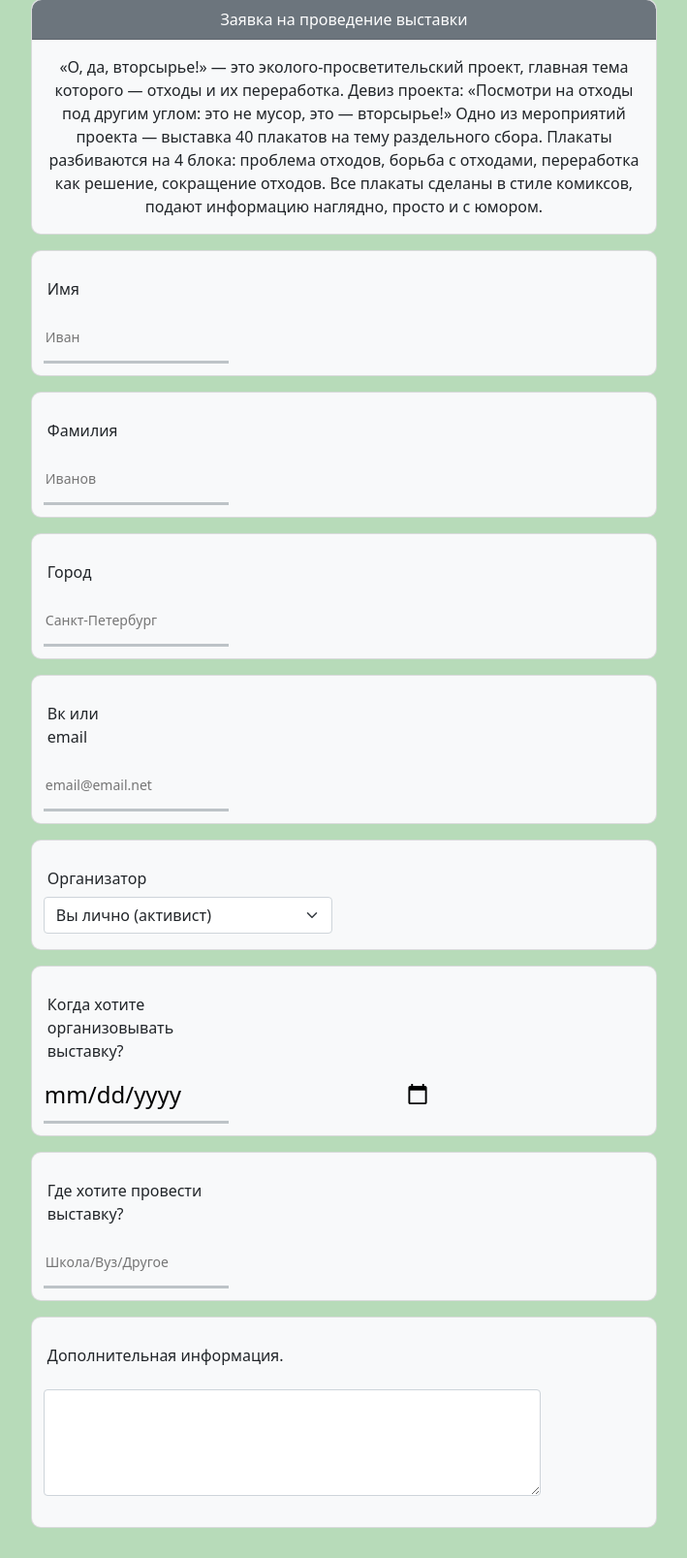
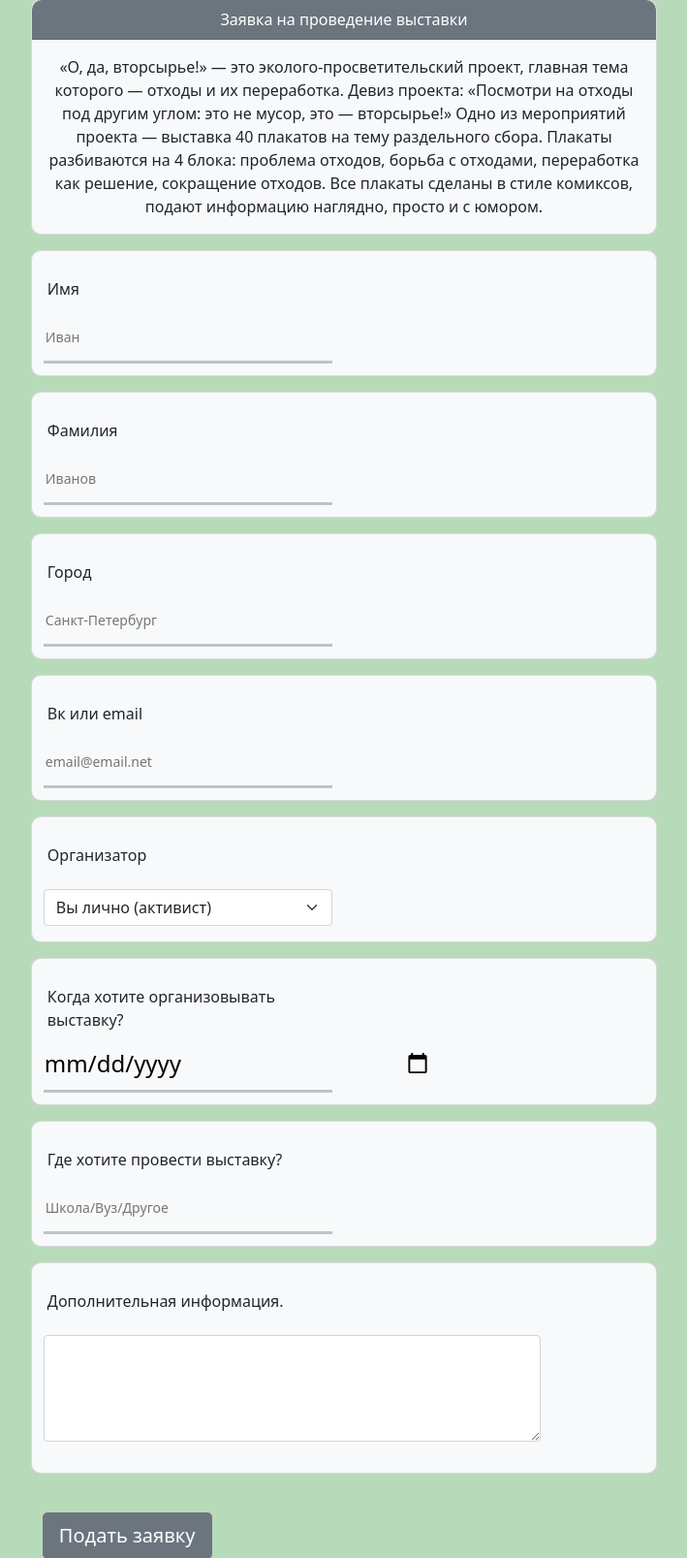
Before and after one commit to StGrail/goodhack, a Django app: page /exhibition_application_form in a window 1280 px wide. Shown: the part 246-1853 px from the top of the page at 97% size, without its empty margins (273-982 px from the left). Run offline with Django 3.2, Linux system fonts and the light colour scheme; style sheets or scripts are compiled from the project's sources; some libraries are stand-ins or nearby versions.

Commit message:
Small fix for forms

```diff
--- a/application_forms/templates/application_forms/exhibition_form.html
+++ b/application_forms/templates/application_forms/exhibition_form.html
@@ -32,13 +32,13 @@
     <div class="row justify-content-center">
         <div class="card col-lg-7 bg-light mb-3" style="border-radius: 10px;">
             <div class="row justify-content-start">
-                <div class="col-md-4 my-3">
+                <div class="col-md-6 my-3">
                     <label for="name" class="col-sm-4 col-form-label mx-1 mt-1">Имя</label>
                     <div class="field">
                         <input name="name" type="text" class="form-input my-2" id="name" placeholder="Иван" required>
                         <div class="line my-1"></div>
                         <div class="invalid-tooltip mt-2">
-                            * Обязательное поле ,не менее четырех символов.
+                            * Обязательное поле. Минимум 3 символа.
                         </div>
                     </div>
                 </div>
@@ -49,14 +49,14 @@
     <div class="row justify-content-center">
         <div class="card col-lg-7 bg-light mb-3" style="border-radius: 10px;">
             <div class="row justify-content-start">
-                <div class="col-md-4 my-3">
+                <div class="col-md-6 my-3">
                     <label for="surname" class="col-sm-6 col-form-label mx-1 mt-1">Фамилия</label>
                     <div class="field">
                         <input name="surname" type="text" class="form-input my-2" id="surname" placeholder="Иванов"
                                required>
                         <div class="line my-1"></div>
                         <div class="invalid-tooltip mt-2">
-                            * Обязательное поле ,не менее четырех символов.
+                            * Обязательное поле. Минимум 3 символа.
                         </div>
                     </div>
                 </div>
@@ -67,14 +67,14 @@
     <div class="row justify-content-center">
         <div class="card col-lg-7 bg-light mb-3" style="border-radius: 10px;">
             <div class="row justify-content-start">
-                <div class="col-md-4 my-3">
+                <div class="col-md-6 my-3">
                     <label for="city" class="col-sm-4 col-form-label mx-1 mt-1">Город</label>
                     <div class="field">
                         <input name="city" type="text" class="form-input my-2" id="city" placeholder="Санкт-Петербург"
                                required>
                         <div class="line my-1"></div>
                         <div class="invalid-tooltip mt-2">
-                            * Обязательное поле ,не менее четырех символов.
+                            * Обязательное поле. Минимум 3 символа.
                         </div>
                     </div>
                 </div>
@@ -85,14 +85,14 @@
     <div class="row justify-content-center">
         <div class="card col-lg-7 bg-light mb-3" style="border-radius: 10px;">
             <div class="row justify-content-start">
-                <div class="col-md-4 my-3">
+                <div class="col-md-6 my-3">
                     <label for="vk/email" class="col-sm-6 col-form-label mx-1 mt-1">Вк или email</label>
                     <div class="field">
                         <input name="contacts" type="text" class="form-input my-2" id="vk/email"
                                placeholder="email@email.net" required>
                         <div class="line my-1"></div>
                         <div class="invalid-tooltip mt-2">
-                            * Обязательное поле ,неверный формат email.
+                            * Обязательное поле. Минимум 3 символа.
                         </div>
                     </div>
                 </div>
@@ -105,7 +105,7 @@
         <div class="card col-lg-7 bg-light mb-3" style="border-radius: 10px;">
             <div class="row justify-content-start">
                 <div class="col-md-6 my-3">
-                    <label for="who_is_organize" class="col-sm-6 col-form-label mx-1 mt-1">Организатор</label>
+                    <label for="who_is_organize" class="col-sm-6 col-form-label mx-1 mt-1 my-3">Организатор</label>
                     <div class="field">
                         <select name="who_is_organize" id="who_is_organize" class="form-select" required>
                             <option selected value="Активист">Вы лично (активист)</option>
@@ -124,14 +124,14 @@
     <div class="row justify-content-center">
         <div class="card col-lg-7 bg-light mb-3" style="border-radius: 10px;">
             <div class="row justify-content-start">
-                <div class="col-md-4 my-3">
+                <div class="col-md-6 my-3">
                     <label for="date" class="col-md-12 col-form-label mx-1 mt-1">Когда хотите организовывать
                         выставку?</label>
                     <div class="field">
                         <input name="date" type="date" class="form-input my-2" id="date" required>
                         <div class="line my-1"></div>
                         <div class="invalid-tooltip mt-2">
-                            * Обязательное поле ,неверный формат даты.
+                            * Обязательное поле.
                         </div>
                     </div>
                 </div>
@@ -142,14 +142,14 @@
     <div class="row justify-content-center">
         <div class="card col-lg-7 bg-light mb-3" style="border-radius: 10px;">
             <div class="row justify-content-start">
-                <div class="col-md-4 my-3">
+                <div class="col-md-6 my-3">
                     <label for="place" class="col-md-12 col-form-label mx-1 mt-1">Где хотите провести выставку?</label>
                     <div class="field">
                         <input name="place" type="text" class="form-input my-2" id="place"
                                placeholder="Школа/Вуз/Другое" required>
                         <div class="line my-1"></div>
                         <div class="invalid-tooltip mt-2">
-                            * Обязательное поле ,не менее четырех символов.
+                            * Обязательное поле. Минимум 3 символа.
                         </div>
                     </div>
                 </div>
--- a/application_forms/templates/application_forms/quizzes_form.html
+++ b/application_forms/templates/application_forms/quizzes_form.html
@@ -148,7 +148,7 @@
                         <input name="date" type="date" class="form-input my-2" id="date" required>
                         <div class="line my-1"></div>
                         <div class="invalid-tooltip mt-2">
-                            * Обязательное поле. Минимум 3 символа.
+                            * Обязательное поле.
                         </div>
                     </div>
                 </div>
```
